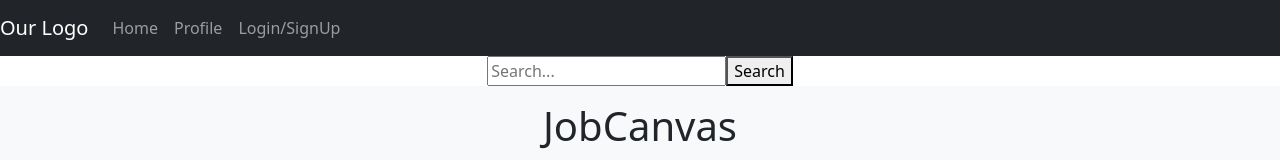
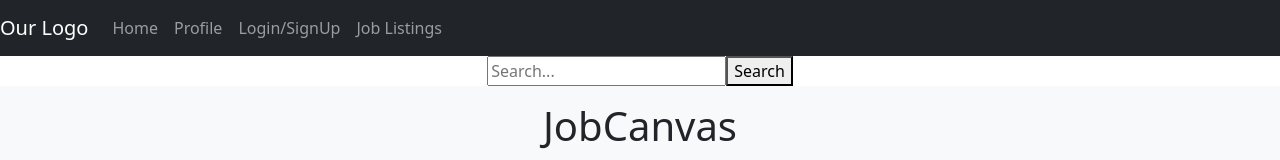
Before and after one commit to kali20987/JobCanvas, a React (Create React App) app in the folder client/: page / in a window 1280 px wide. Shown: the top 160 px of the page. Built offline with nearby package versions, Linux system fonts and the light colour scheme.

Commit message:
job listing in navbar

```diff
--- a/client/src/components/NavBar.js
+++ b/client/src/components/NavBar.js
@@ -32,6 +32,9 @@ return (
     <li className="nav-item">
       <a className="nav-link" href="/">Login/SignUp</a>
     </li>
+    <li className="nav-item">
+      <a className="nav-link" href="/">Job Listings</a>
+    </li>
   </ul>
   {/* <form className="form-inline my-2 my-lg-0">
     <input className="form-control mr-sm-2" type="text" placeholder="Search" aria-label="Search"/>
```
